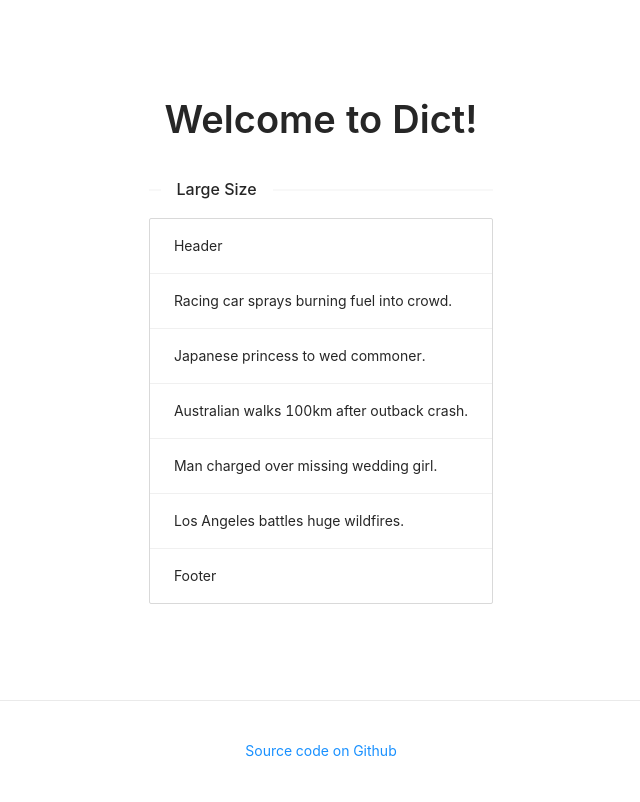
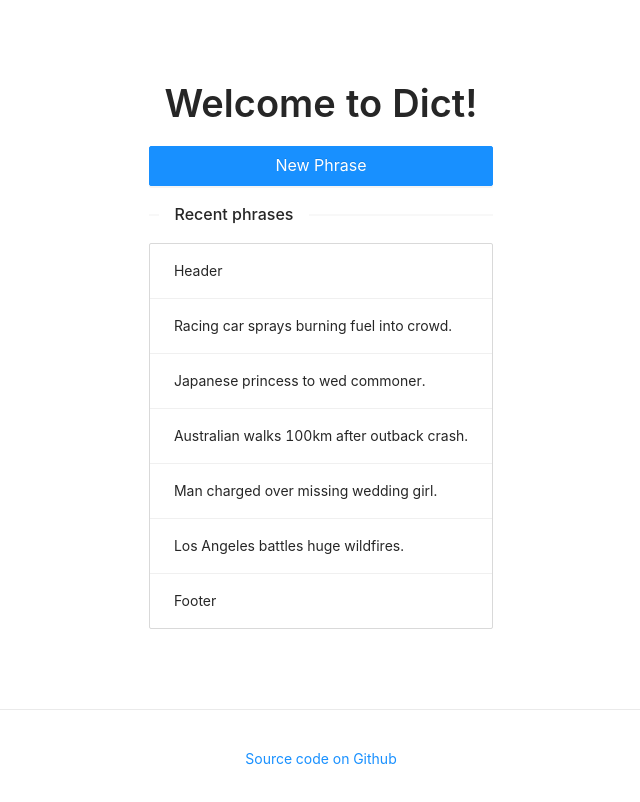
Before and after one commit to thinktwice13/dict, a Next.js app: page / in a window 1280 px wide. Shown: the top 802 px of the page, without its empty margins (319-959 px from the left). Built offline with nearby package versions, Linux system fonts and the light colour scheme.

Commit message:
Add New Phrase button to index page

```diff
--- a/components/list.js
+++ b/components/list.js
@@ -11,7 +11,7 @@ const data = [
 const ListComponent = () => {
   return (
     <>
-      <Divider orientation="left">Large Size</Divider>
+      <Divider orientation="left">Recent phrases</Divider>
       <List
         // column={{ xxl: 4, xl: 3, lg: 3, md: 3, sm: 2, xs: 1 }}
         style={{ width: '100%' }}
--- a/pages/index.js
+++ b/pages/index.js
@@ -1,6 +1,7 @@
-import { List } from '../components';
+import { List as RecentPhrasesList } from '../components';
 import styled from 'styled-components';
-import { Typography } from 'antd';
+import { Typography, Button } from 'antd';
+import Router from 'next/router';
 
 const TitleContainer = styled.h1`
   margin: 0;
@@ -19,7 +20,16 @@ const Home = () => {
         Get started by editing{' '}
         <code className={styles.code}>pages/index.js</code>
       </p> */}
-      <List />
+
+      <Button
+        block
+        size="large"
+        type="primary"
+        onClick={() => Router.push('/new')}
+      >
+        New Phrase
+      </Button>
+      <RecentPhrasesList />
     </>
   );
 };
```
